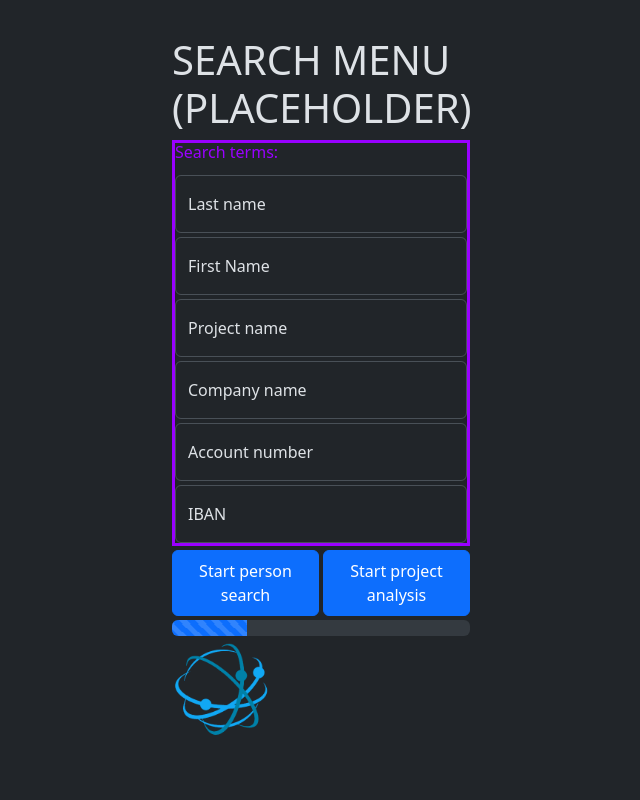
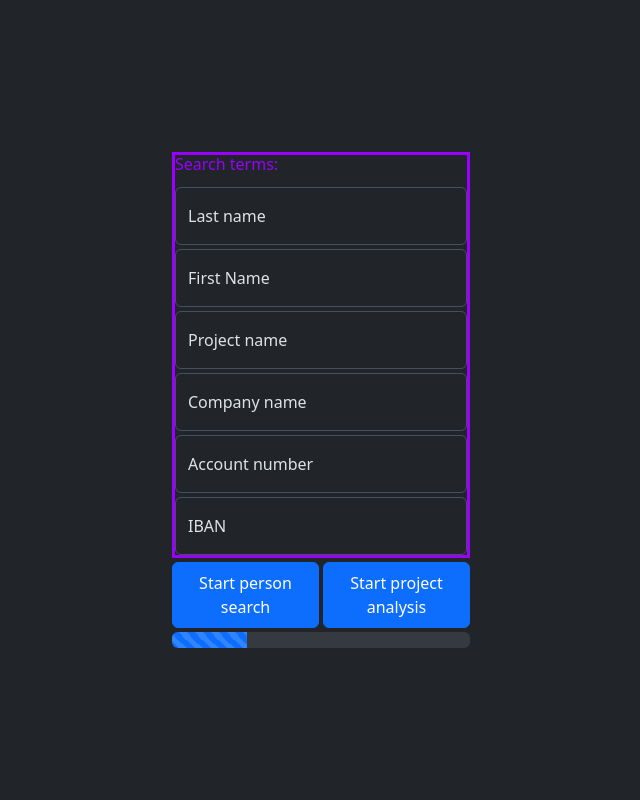
Before and after one commit to febe3d/C.I.S., a Flask app: page / in a window 1280 px wide. Shown: the part 72-872 px from the top of the page, without its empty margins (319-959 px from the left). Run offline with Flask 3, Linux system fonts and the light colour scheme; some libraries are stand-ins or nearby versions.

Commit message:
Searchmenu UI angepasst.

```diff
--- a/main.py
+++ b/main.py
@@ -30,7 +30,6 @@ new_test = Test(
     title="Test",
     year=2002,
     description="Test.",
-
 )
 
 with app.app_context():
--- a/templates/searchMenu.html
+++ b/templates/searchMenu.html
@@ -5,8 +5,6 @@
     <script src="https://cdn.jsdelivr.net/npm/bootstrap@5.3.2/dist/js/bootstrap.bundle.min.js" integrity="sha384-C6RzsynM9kWDrMNeT87bh95OGNyZPhcTNXj1NW7RuBCsyN/o0jlpcV8Qyq46cDfL" crossorigin="anonymous"></script>
       <main class="form-signin m-auto">
         <form class="searchMenu">
-          <!-- TODO: PLACEHOLDER FOR TAB HEADER STUFF -->
-          <h1>SEARCH MENU (PLACEHOLDER)</h1>
           <div class="position-relative">
           <!-- search terms fieldset -->
           <fieldset style="border: solid hsl(276, 100%, 50%)">
@@ -62,9 +60,6 @@
           <div class="progress">
             <div class="progress-bar progress-bar-striped progress-bar-animated" role="progressbar" style="width: 25%"></div>
           </div>
-          <!-- Logo -->
-          <div class="vert-spacer"></div>
-          <img class="mb-4" src="../static/CISLOGO.png" alt="" width="100">
         </form>
       </main>
     </script>
```
